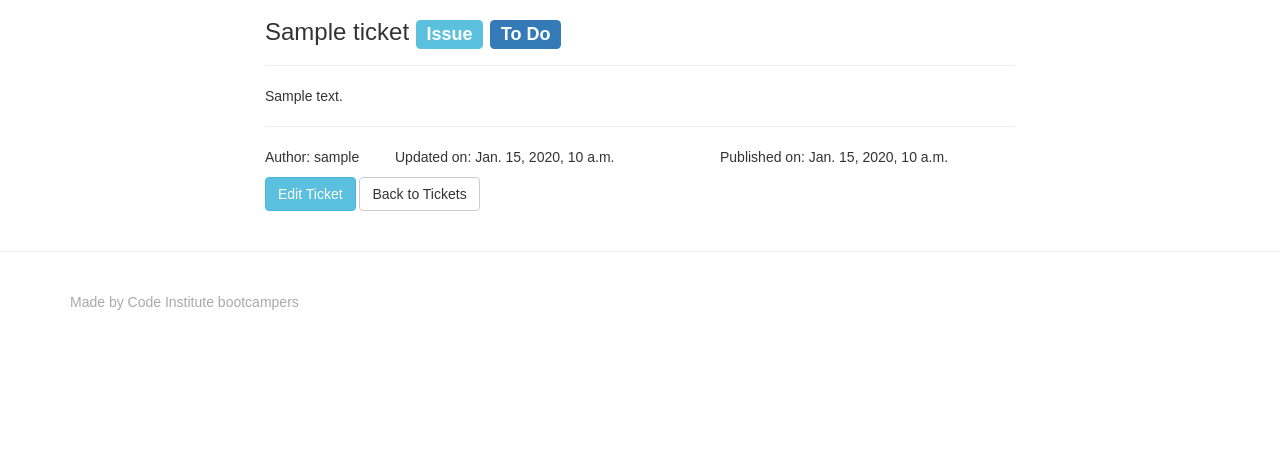
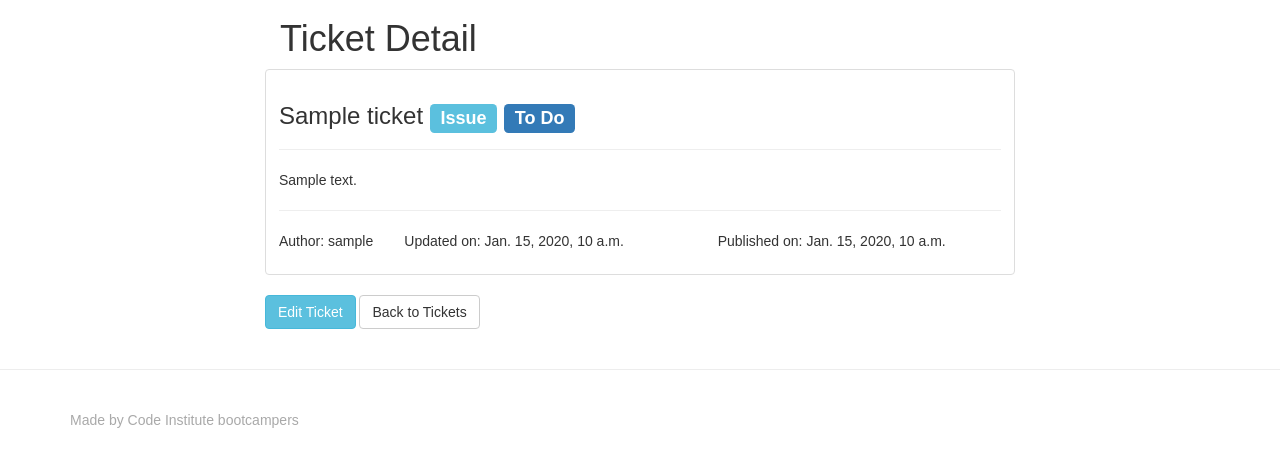
Before and after one commit to leonxx-dev/issue-tracker, a Django app: page /tickets/1/ in a window 1280 px wide. Shown: the part 51-518 px from the top of the page. Run offline with Django 3.2, Linux system fonts and the light colour scheme; tables that the repository leaves empty hold one stand-in row (values such as "Sample post"); some libraries are stand-ins or nearby versions.

Commit message:
Style added to ticket and ticketdetail page

```diff
--- a/issuetracker/settings.py
+++ b/issuetracker/settings.py
@@ -11,7 +11,7 @@ https://docs.djangoproject.com/en/2.2/ref/settings/
 """
 
 import os
-#import env
+import env
 import dj_database_url
 
 # Build paths inside the project like this: os.path.join(BASE_DIR, ...)
--- a/tickets/templates/ticketdetail.html
+++ b/tickets/templates/ticketdetail.html
@@ -1,7 +1,16 @@
 {% extends "base.html" %}
 {% block content %}
+<div class="container">
+    <div class="row">
+        <div class="col-xs-6 col-md-4 col-md-offset-2">
+            <h1>Ticket Detail</h1>
+        </div>
+    </div>
+</div>
 <div class="row ticket-detail">
     <div class="col-xs-12 col-md-8 col-md-offset-2">
+        <div class="thumbnail">
+            <div class="caption">
                 <h3>{{ ticket.title }}
                     <span class="type-color">{{ticket.ticket_type}}</span>
                     <span class="status-color">{{ticket.status}}</span>
@@ -20,6 +29,8 @@
                         <p><span class="boldtext">Published on:</span> {{ ticket.published_date }}</p>
                     </div>
                 </div>
+            </div>
+        </div>
         <div>
             <a href="{% url 'edit_ticket' ticket.id %}" class="btn btn-info">Edit Ticket</a>
             <a href="{% url 'get_tickets' %}" class="btn btn-default">Back to Tickets</a>
```
Also changed, not shown: tickets/templates/tickets.html (+10 -6 lines). Lines whose indentation alone changed are shown as unchanged.
